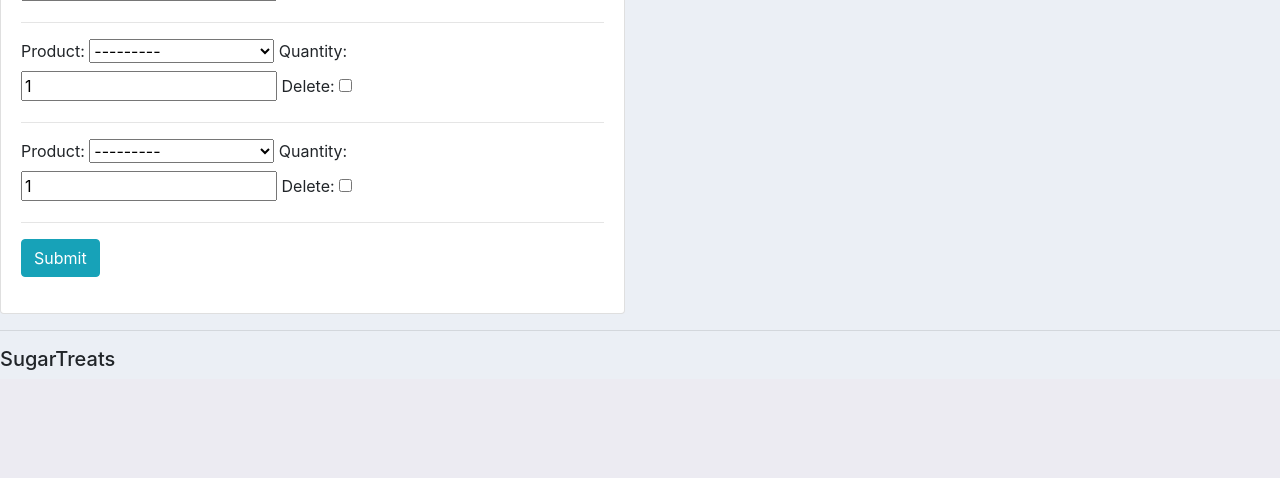
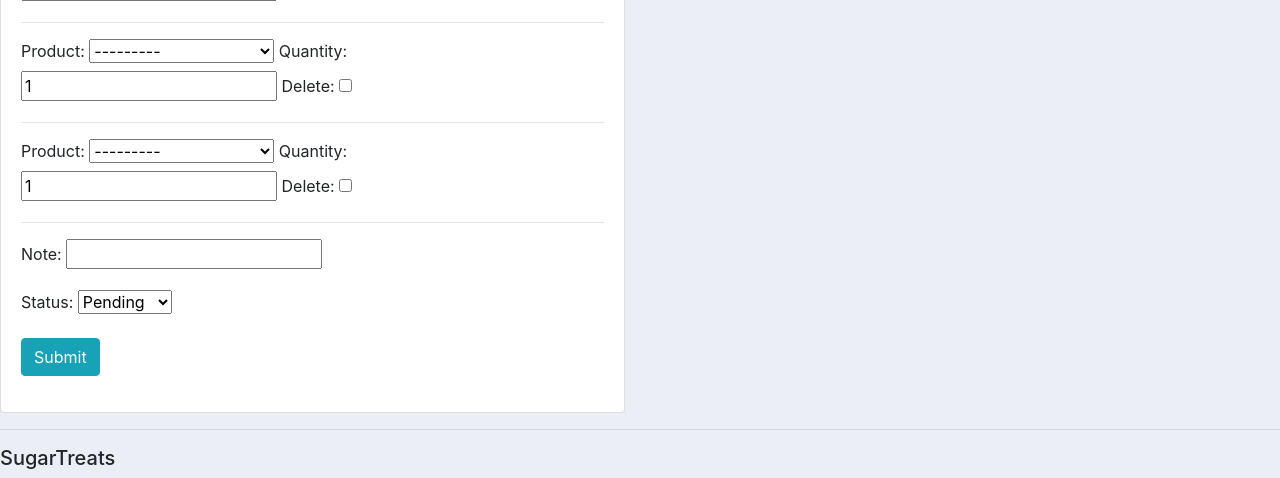
Before and after one commit to maishaSupritee/SugarTreats-app, a Django app: page /update_order/40/ in a window 1280 px wide. Shown: the part 662-1140 px from the top of the page. Before the commit the page ends 1032 px from the top, so only its background shows below. Run offline with Django 4.2, Linux system fonts and the light colour scheme; data comes from the database, SQL or seed files in the repository; both versions use the stored data as it was after the commit.

Commit message:
Add another form to handle creation and update of note and status of an order

```diff
--- a/sugartreats/ecomm/forms.py
+++ b/sugartreats/ecomm/forms.py
@@ -1,7 +1,12 @@
 from django.forms import ModelMultipleChoiceField, ModelForm, CheckboxSelectMultiple
+from django import forms
 from .models import * #we can use .models because they are in the same folder
 
 class OrderItemForm(ModelForm):
     class Meta:
         model = OrderItem
         fields = "__all__"
+
+class OrderForm(forms.Form):
+    note = forms.CharField(max_length=300, required = False)
+    status = forms.ChoiceField(choices=Order.STATUS, required=True)
--- a/sugartreats/ecomm/templates/ecomm/order_form.html
+++ b/sugartreats/ecomm/templates/ecomm/order_form.html
@@ -6,12 +6,14 @@
     <div class ="col-md-6">
         <div class = "card card-body">
             <form action="" method="POST">
-                {% csrf_token %} {%comment%}a way to pass data securely{%endcomment%}
-                {{ formset.management_form }} {%comment%}whenever we use a for loop we need this so it saves each form individually{%endcomment%}
+                {% csrf_token %} <!--a way to pass data securely-->
+                {{ formset.management_form }} <!--whenever we use a for loop we need this so it saves each form individually-->
                 {% for form in formset %}
                     {{form}}
                     <hr>
                 {% endfor %}
+
+                {{ order_form.as_p }}
                 <input class = "btn btn-info" type = "submit" value = "Submit">
             </form>
         </div>
--- a/sugartreats/ecomm/views.py
+++ b/sugartreats/ecomm/views.py
@@ -79,18 +79,24 @@ def profiles(request, pk):
 
 def createOrder(request, pk):
     customer = Customer.objects.get(id=pk)
-
     if request.method == "POST":
-        # transaction. atomic is a context manager to ensure that the Order and OrderItem instances
+        order_form = OrderForm(request.POST) #just for handling note and status
+        # transaction.atomic is a context manager to ensure that the Order and OrderItem instances
         # are created within the same database transaction.
         with transaction.atomic():
-            order = Order.objects.create(customer=customer, status="Pending")
+            order = Order.objects.create(customer=customer)
             OrderItemFormset = inlineformset_factory(
-                Order, OrderItem, fields=('product', 'quantity'), extra = 5
+                Order, OrderItem, fields=('product', 'quantity'), extra=5
             )
             formset = OrderItemFormset(request.POST, instance=order, queryset=OrderItem.objects.none())
 
-            if formset.is_valid():
+            if formset.is_valid() and order_form.is_valid():
+                note = order_form.cleaned_data.get("note")
+                status = order_form.cleaned_data.get("status")
+
+                order.note = note
+                order.status = status
+                order.save()
                 for form in formset:
                     product = form.cleaned_data.get("product")
                     quantity = form.cleaned_data.get("quantity")
@@ -104,41 +110,47 @@ def createOrder(request, pk):
             else:
                 print("Formset errors:", formset.errors)
     else:
+        order_form = OrderForm()
         OrderItemFormset = inlineformset_factory(
-            Order, OrderItem, fields=('product', 'quantity'), extra = 5
+            Order, OrderItem, fields=('product', 'quantity'), extra=5
         )
         formset = OrderItemFormset(instance=Order())
-
-    context = {"formset": formset}
+    context = {"formset": formset, "order_form": order_form}
     return render(request, "ecomm/order_form.html", context)
 
 def updateOrder(request, pk):
     order = Order.objects.get(id=pk)
     customer = Customer.objects.get(orders=order)
-    order_items = order.order_items.all()  # Get the queryset of OrderItem instances
+    order_items = order.order_items.all()
 
     OrderItemFormset = inlineformset_factory(
         Order, OrderItem, fields=('product', 'quantity'), extra=5
     )
 
     if request.method == "POST":
+        order_form = OrderForm(request.POST)
         formset = OrderItemFormset(request.POST, instance=order)
-        if formset.is_valid():
-            instances = formset.save(commit=False)  # Get instances without saving
+        if formset.is_valid() and order_form.is_valid():
+            note = order_form.cleaned_data.get("note")
+            status = order_form.cleaned_data.get("status")
+
+            order.note = note
+            order.status = status
+            order.save()
+            instances = formset.save(commit=False)
             for instance in instances:
-                instance.order = order  # Associate the instance with the current order
-                instance.save()  # Save the instance with the correct order
+                instance.order = order
+                instance.save()
                 order.order_items.add(instance)
             formset.save()
             return redirect("profile", pk=customer.id)
         else:
             print("Formset errors:", formset.errors)
     else:
+        order_form = OrderForm()
         formset = OrderItemFormset(instance=order)
-
-    context = {"formset": formset}
+    context = {"formset": formset, "order_form": order_form}
     return render(request, "ecomm/order_form.html", context)
-
 
 
 
```
Also changed, not shown: sugartreats/db.sqlite3.
